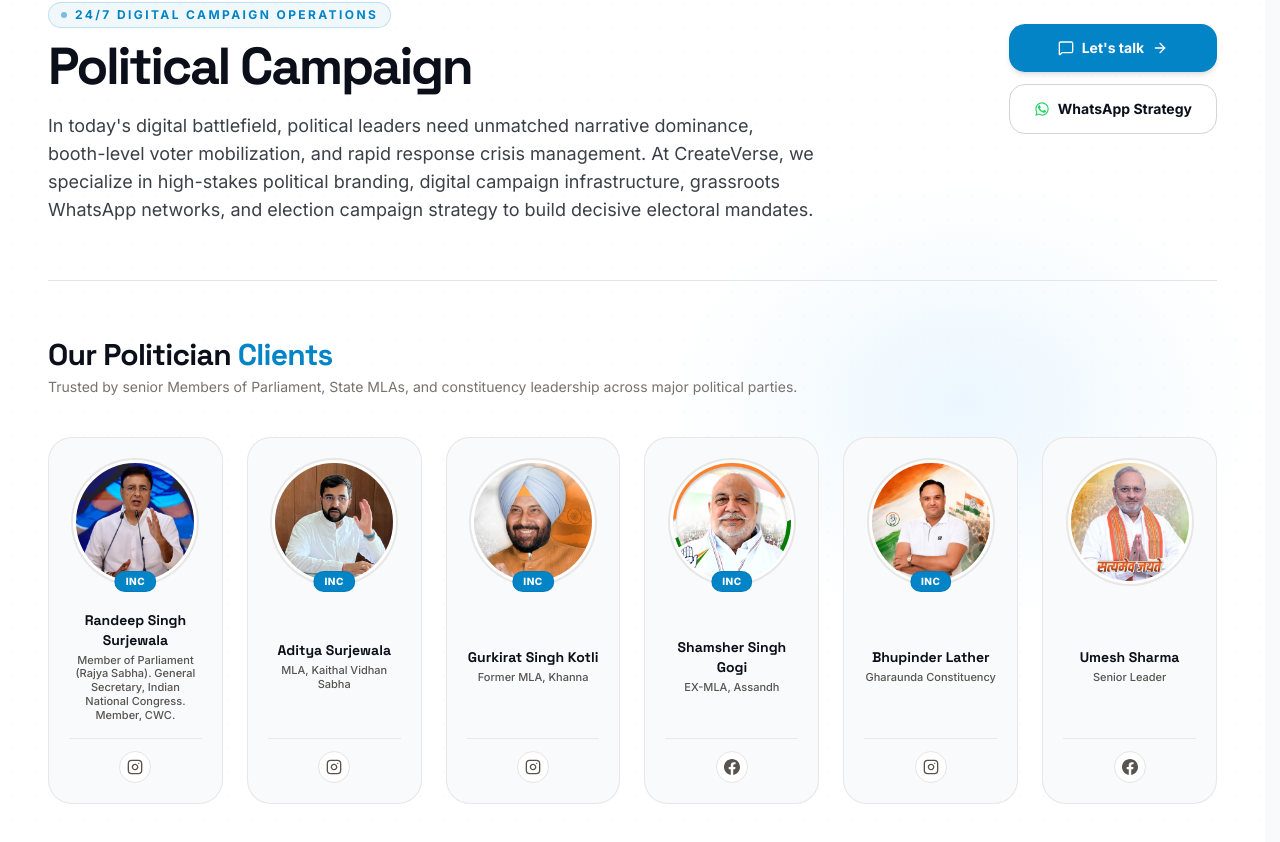
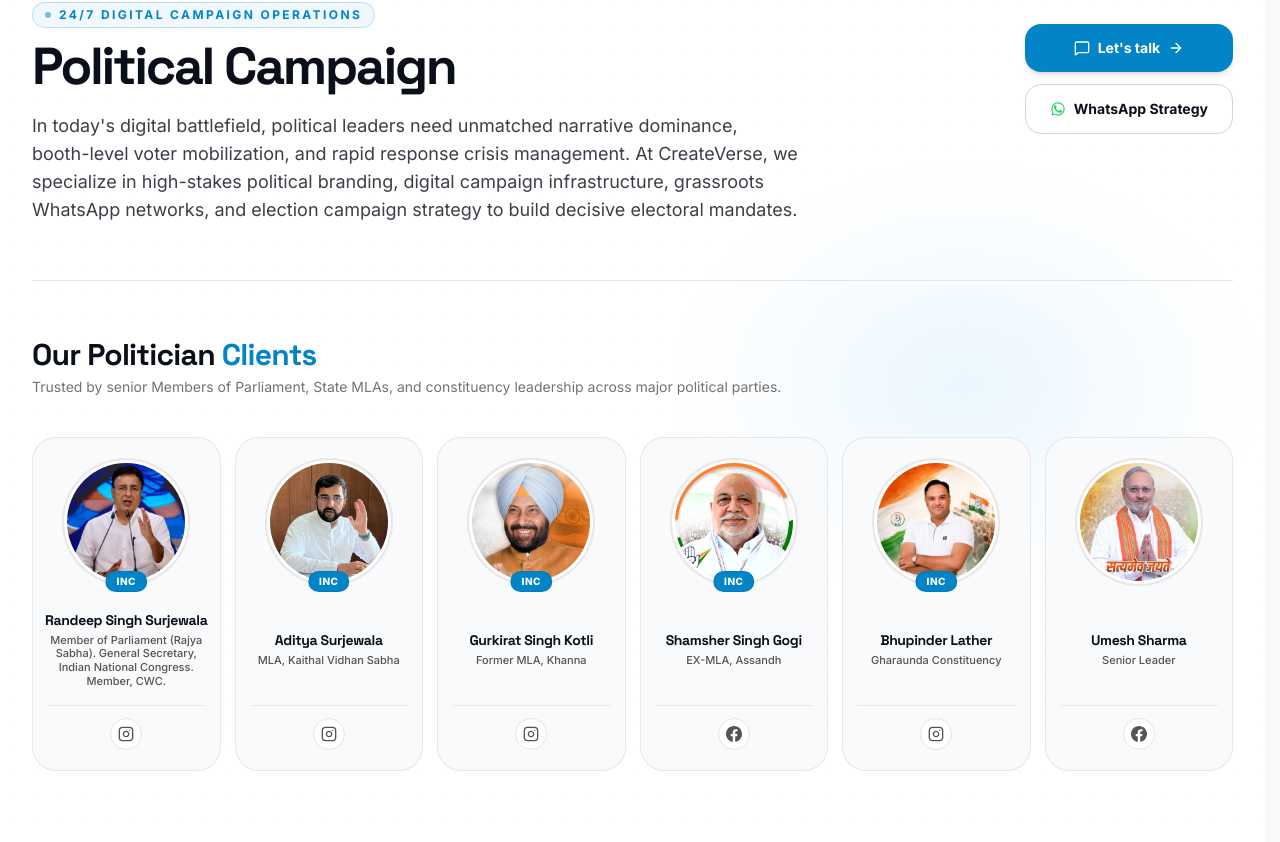
Before and after one commit to aryanbarota21235/CreateVerse, a Next.js app: page / in a window 1280 px wide. Shown: the part 3125-3967 px from the top of the page. Built offline with nearby package versions, Linux system fonts and the light colour scheme.

Commit message:
Widen political client cards and prevent name wrapping on homepage

```diff
--- a/src/components/political-clients.tsx
+++ b/src/components/political-clients.tsx
@@ -19,7 +19,7 @@ export default function PoliticalClients() {
       <div className="dot-texture absolute inset-0 opacity-40" />
       <div className="hidden sm:block absolute right-0 top-1/2 -translate-y-1/2 h-[450px] w-[600px] rounded-full bg-[radial-gradient(ellipse_at_center,rgba(224,242,254,0.65)_0%,rgba(224,242,254,0.2)_45%,transparent_70%)] pointer-events-none" />
 
-      <div className="container-site relative">
+      <div className="mx-auto w-full max-w-[1400px] px-3 sm:px-6 lg:px-8 relative">
         {/* Top Header Row with Title, Copy, and CTAs */}
         <Reveal>
           <div className="flex flex-col lg:flex-row lg:items-start lg:justify-between gap-6 sm:gap-8 pb-8 sm:pb-14 border-b border-stone-200">
@@ -72,13 +72,13 @@ export default function PoliticalClients() {
         </div>
 
         {/* 6 Circular Politician Cards with Social Media Handles */}
-        <Stagger className="grid grid-cols-2 gap-3 sm:gap-6 sm:grid-cols-3 lg:grid-cols-6 items-stretch" delayChildren={0.08}>
+        <Stagger className="grid grid-cols-2 gap-2.5 sm:gap-4 lg:gap-3 xl:gap-3.5 sm:grid-cols-3 lg:grid-cols-6 items-stretch" delayChildren={0.08}>
           {politicianClients.map((p) => (
             <StaggerItem key={p.name} className="h-full">
-              <div className="group h-full flex flex-col items-center justify-between text-center p-3 sm:p-5 rounded-2xl sm:rounded-3xl border border-stone-200/90 bg-[#F8FAFC] transition-all duration-300 hover:-translate-y-1.5 hover:border-accent/50 hover:bg-white hover:shadow-card">
+              <div className="group h-full flex flex-col items-center justify-between text-center p-3 sm:py-5 sm:px-2 lg:px-2.5 xl:px-3.5 rounded-2xl sm:rounded-3xl border border-stone-200/90 bg-[#F8FAFC] transition-all duration-300 hover:-translate-y-1.5 hover:border-accent/50 hover:bg-white hover:shadow-card">
                 {/* Circular Portrait with Concentric Clean Ring */}
                 <div className="relative mb-3 sm:mb-4 shrink-0">
-                  <div className="relative h-28 w-28 sm:h-32 sm:w-32 rounded-full p-[3px] border-[2px] border-stone-200/90 bg-white shadow-xs transition-all duration-300 group-hover:border-accent group-hover:scale-105 group-hover:shadow-md">
+                  <div className="relative h-24 w-24 min-[390px]:h-28 min-[390px]:w-28 sm:h-32 sm:w-32 lg:h-28 lg:w-28 xl:h-32 xl:w-32 rounded-full p-[3px] border-[2px] border-stone-200/90 bg-white shadow-xs transition-all duration-300 group-hover:border-accent group-hover:scale-105 group-hover:shadow-md">
                     <div className="relative h-full w-full overflow-hidden rounded-full bg-stone-50 flex items-center justify-center">
                       <Image
                         src={p.image}
@@ -107,7 +107,7 @@ export default function PoliticalClients() {
 
                 {/* Content: Name and Designation */}
                 <div className="flex flex-col items-center w-full grow justify-center text-center mt-1 sm:mt-2">
-                  <h4 className="font-display text-xs sm:text-sm font-bold text-ink leading-snug transition-colors group-hover:text-accent">
+                  <h4 className="font-display text-[11px] min-[380px]:text-xs sm:text-[13px] lg:text-xs xl:text-sm font-bold text-ink leading-snug transition-colors group-hover:text-accent tracking-tight whitespace-nowrap">
                     {p.name}
                   </h4>
                   {p.role && (
```
